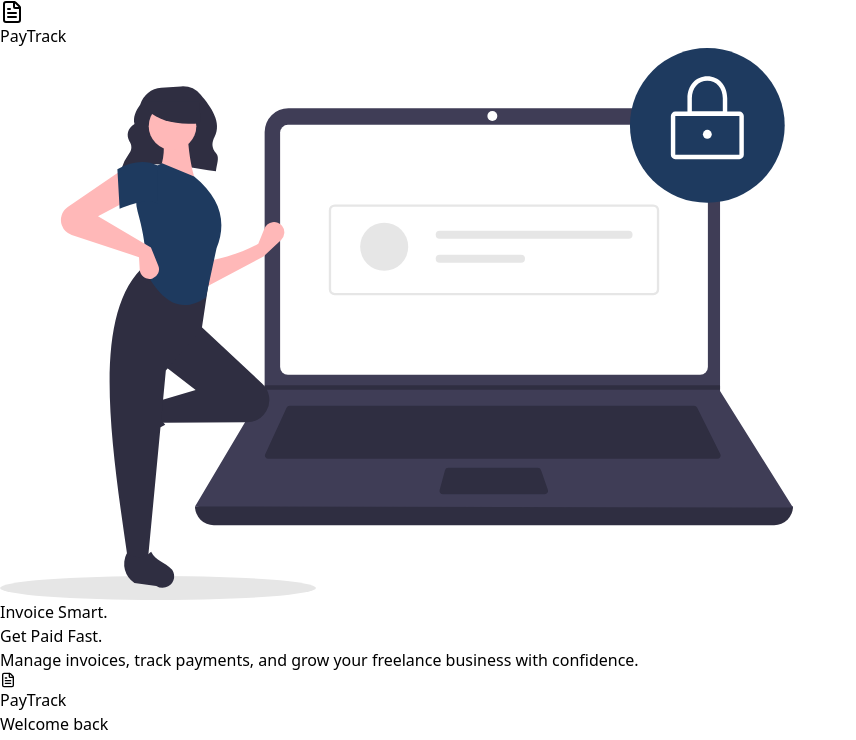
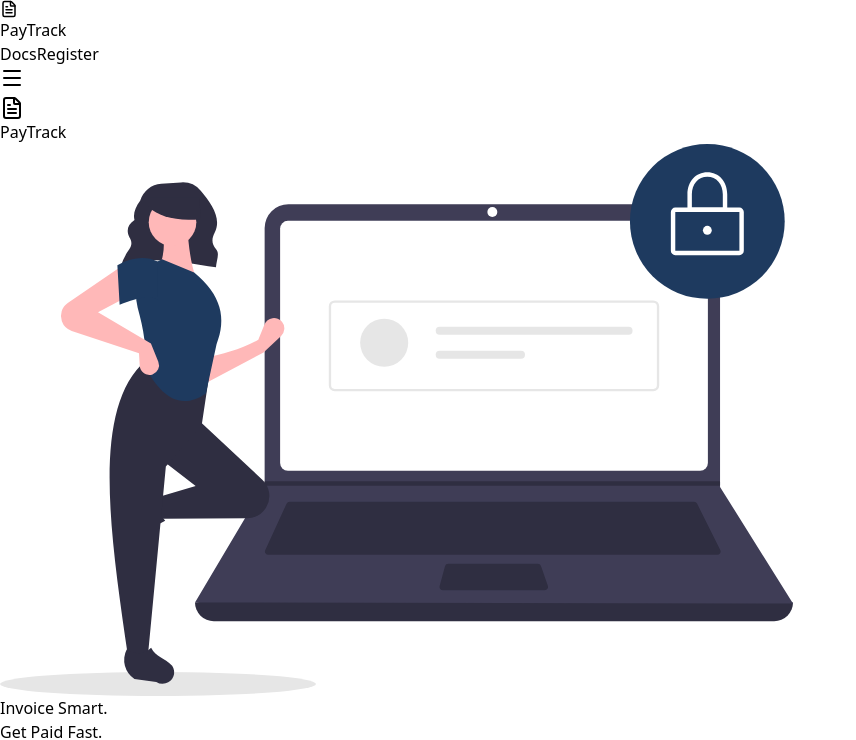
Before and after one commit to Pankaj282002/paytrack, a React (Vite) app in the folder paytrack-frontend/: page /login in a window 1280 px wide. Shown: the top 740 px of the page, without its empty margins (0-856 px from the left). Built offline with nearby package versions, Linux system fonts and the light colour scheme.

Commit message:
Login and Register page navbar fix

```diff
--- a/paytrack-frontend/src/pages/Login.jsx
+++ b/paytrack-frontend/src/pages/Login.jsx
@@ -1,6 +1,6 @@
 import { useState } from 'react'
 import { useNavigate, Link } from 'react-router-dom'
-import { FileText, Mail, Lock, ArrowRight } from 'lucide-react'
+import { FileText, Mail, Lock, ArrowRight, Menu, X } from 'lucide-react'
 import api from '../services/api'
 import { saveToken } from '../services/auth'
 
@@ -8,6 +8,7 @@ const Login = () => {
   const [email, setEmail] = useState('')
   const [password, setPassword] = useState('')
   const [error, setError] = useState('')
+  const [isOpen, setIsOpen] = useState(false)
   const navigate = useNavigate()
 
   const handleLogin = async (e) => {
@@ -22,8 +23,38 @@ const Login = () => {
   }
 
   return (
-    <div className="min-h-screen bg-slate-50 flex">
-      {/* Left Side */}
+    <div className="min-h-screen bg-slate-50">
+      {/* Navbar */}
+      <nav className="bg-white border-b border-slate-200 px-6 py-4 sticky top-0 z-50 shadow-sm">
+        <div className="max-w-6xl mx-auto flex justify-between items-center">
+          <Link to="/" className="flex items-center gap-2">
+            <div className="w-8 h-8 bg-[#1E3A5F] rounded-lg flex items-center justify-center">
+              <FileText size={18} className="text-white" />
+            </div>
+            <span className="text-xl font-bold text-[#1E3A5F]">PayTrack</span>
+          </Link>
+          <div className="hidden md:flex items-center gap-6">
+            <Link to="/docs" className="text-slate-600 hover:text-[#1E3A5F] text-sm font-medium">Docs</Link>
+            <Link to="/register" className="bg-[#1E3A5F] text-white px-5 py-2 rounded-lg hover:bg-[#162d4a] text-sm font-medium transition">
+              Register
+            </Link>
+          </div>
+          <button className="md:hidden text-[#1E3A5F]" onClick={() => setIsOpen(!isOpen)}>
+            {isOpen ? <X size={24} /> : <Menu size={24} />}
+          </button>
+        </div>
+        {isOpen && (
+          <div className="md:hidden mt-4 border-t border-slate-100 pt-4 flex flex-col gap-3 max-w-6xl mx-auto">
+            <Link to="/docs" onClick={() => setIsOpen(false)} className="text-slate-600 text-sm font-medium py-1">Docs</Link>
+            <Link to="/register" onClick={() => setIsOpen(false)} className="bg-[#1E3A5F] text-white px-5 py-2 rounded-lg text-sm font-medium text-center">
+              Register
+            </Link>
+          </div>
+        )}
+      </nav>
+
+      <div className="flex min-h-[calc(100vh-65px)]">
+        {/* Left Side - Desktop only */}
         <div className="hidden md:flex flex-1 bg-gradient-to-br from-[#1E3A5F] to-[#2d5a8e] flex-col justify-center items-center p-12">
           <div className="flex items-center gap-3 mb-8">
             <div className="w-12 h-12 bg-white rounded-2xl flex items-center justify-center">
@@ -31,11 +62,7 @@ const Login = () => {
             </div>
             <span className="text-white text-3xl font-bold">PayTrack</span>
           </div>
-        <img
-          src="/images/login.svg"
-          alt="Secure Login"
-          className="w-72 mb-8"
-        />
+          <img src="/images/login.svg" alt="Secure Login" className="w-72 mb-8" />
           <h2 className="text-white text-2xl font-semibold text-center mb-4">
             Invoice Smart.<br />Get Paid Fast.
           </h2>
@@ -45,15 +72,8 @@ const Login = () => {
         </div>
 
         {/* Right Side */}
-      <div className="flex-1 flex items-center justify-center p-8">
+        <div className="flex-1 flex items-center justify-center p-6 md:p-8">
           <div className="w-full max-w-md">
-          <div className="md:hidden flex items-center gap-2 mb-8">
-            <div className="w-8 h-8 bg-[#1E3A5F] rounded-lg flex items-center justify-center">
-              <FileText size={16} className="text-white" />
-            </div>
-            <span className="text-[#1E3A5F] font-bold text-xl">PayTrack</span>
-          </div>
-
             <h1 className="text-2xl font-bold text-[#1E3A5F] mb-2">Welcome back</h1>
             <p className="text-slate-500 text-sm mb-8">Sign in to your PayTrack account</p>
 
@@ -108,12 +128,10 @@ const Login = () => {
                 Create one
               </Link>
             </p>
-
-          <p className="text-center text-sm text-slate-400 mt-4">
-            <Link to="/" className="hover:text-[#1E3A5F] transition">
-              ← Back to Home
-            </Link>
+            <p className="text-center text-sm text-slate-400 mt-3">
+              <Link to="/" className="hover:text-[#1E3A5F] transition">← Back to Home</Link>
             </p>
+          </div>
         </div>
       </div>
     </div>
--- a/paytrack-frontend/src/pages/Register.jsx
+++ b/paytrack-frontend/src/pages/Register.jsx
@@ -1,6 +1,6 @@
 import { useState } from 'react'
 import { useNavigate, Link } from 'react-router-dom'
-import { FileText, Mail, Lock, User, ArrowRight } from 'lucide-react'
+import { FileText, Mail, Lock, User, ArrowRight, Menu, X } from 'lucide-react'
 import api from '../services/api'
 
 const Register = () => {
@@ -8,6 +8,7 @@ const Register = () => {
   const [email, setEmail] = useState('')
   const [password, setPassword] = useState('')
   const [error, setError] = useState('')
+  const [isOpen, setIsOpen] = useState(false)
   const navigate = useNavigate()
 
   const handleRegister = async (e) => {
@@ -21,8 +22,38 @@ const Register = () => {
   }
 
   return (
-    <div className="min-h-screen bg-slate-50 flex">
-      {/* Left Side */}
+    <div className="min-h-screen bg-slate-50">
+      {/* Navbar */}
+      <nav className="bg-white border-b border-slate-200 px-6 py-4 sticky top-0 z-50 shadow-sm">
+        <div className="max-w-6xl mx-auto flex justify-between items-center">
+          <Link to="/" className="flex items-center gap-2">
+            <div className="w-8 h-8 bg-[#1E3A5F] rounded-lg flex items-center justify-center">
+              <FileText size={18} className="text-white" />
+            </div>
+            <span className="text-xl font-bold text-[#1E3A5F]">PayTrack</span>
+          </Link>
+          <div className="hidden md:flex items-center gap-6">
+            <Link to="/docs" className="text-slate-600 hover:text-[#1E3A5F] text-sm font-medium">Docs</Link>
+            <Link to="/login" className="bg-[#1E3A5F] text-white px-5 py-2 rounded-lg hover:bg-[#162d4a] text-sm font-medium transition">
+              Login
+            </Link>
+          </div>
+          <button className="md:hidden text-[#1E3A5F]" onClick={() => setIsOpen(!isOpen)}>
+            {isOpen ? <X size={24} /> : <Menu size={24} />}
+          </button>
+        </div>
+        {isOpen && (
+          <div className="md:hidden mt-4 border-t border-slate-100 pt-4 flex flex-col gap-3 max-w-6xl mx-auto">
+            <Link to="/docs" onClick={() => setIsOpen(false)} className="text-slate-600 text-sm font-medium py-1">Docs</Link>
+            <Link to="/login" onClick={() => setIsOpen(false)} className="bg-[#1E3A5F] text-white px-5 py-2 rounded-lg text-sm font-medium text-center">
+              Login
+            </Link>
+          </div>
+        )}
+      </nav>
+
+      <div className="flex min-h-[calc(100vh-65px)]">
+        {/* Left Side - Desktop only */}
         <div className="hidden md:flex flex-1 bg-gradient-to-br from-[#1E3A5F] to-[#2d5a8e] flex-col justify-center items-center p-12">
           <div className="flex items-center gap-3 mb-8">
             <div className="w-12 h-12 bg-white rounded-2xl flex items-center justify-center">
@@ -30,11 +61,7 @@ const Register = () => {
             </div>
             <span className="text-white text-3xl font-bold">PayTrack</span>
           </div>
-        <img
-          src="/images/register.svg"
-          alt="Register"
-          className="w-72 mb-8"
-        />
+          <img src="/images/register.svg" alt="Register" className="w-72 mb-8" />
           <h2 className="text-white text-2xl font-semibold text-center mb-4">
             Join PayTrack Today
           </h2>
@@ -44,15 +71,8 @@ const Register = () => {
         </div>
 
         {/* Right Side */}
-      <div className="flex-1 flex items-center justify-center p-8">
+        <div className="flex-1 flex items-center justify-center p-6 md:p-8">
           <div className="w-full max-w-md">
-          <div className="md:hidden flex items-center gap-2 mb-8">
-            <div className="w-8 h-8 bg-[#1E3A5F] rounded-lg flex items-center justify-center">
-              <FileText size={16} className="text-white" />
-            </div>
-            <span className="text-[#1E3A5F] font-bold text-xl">PayTrack</span>
-          </div>
-
             <h1 className="text-2xl font-bold text-[#1E3A5F] mb-2">Create Account</h1>
             <p className="text-slate-500 text-sm mb-8">Sign up for free — no credit card required</p>
 
@@ -122,12 +142,10 @@ const Register = () => {
                 Sign in
               </Link>
             </p>
-
-          <p className="text-center text-sm text-slate-400 mt-4">
-            <Link to="/" className="hover:text-[#1E3A5F] transition">
-              ← Back to Home
-            </Link>
+            <p className="text-center text-sm text-slate-400 mt-3">
+              <Link to="/" className="hover:text-[#1E3A5F] transition">← Back to Home</Link>
             </p>
+          </div>
         </div>
       </div>
     </div>
```
Lines whose indentation alone changed are shown as unchanged.
